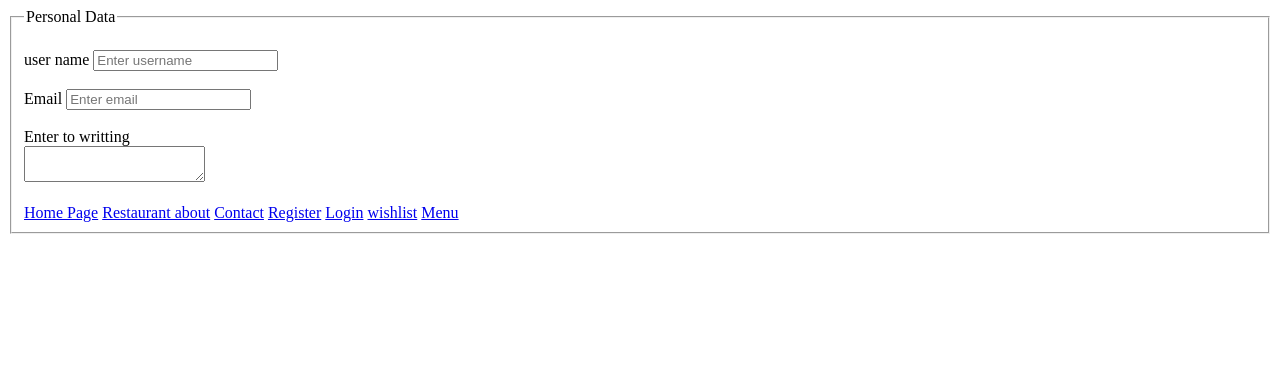
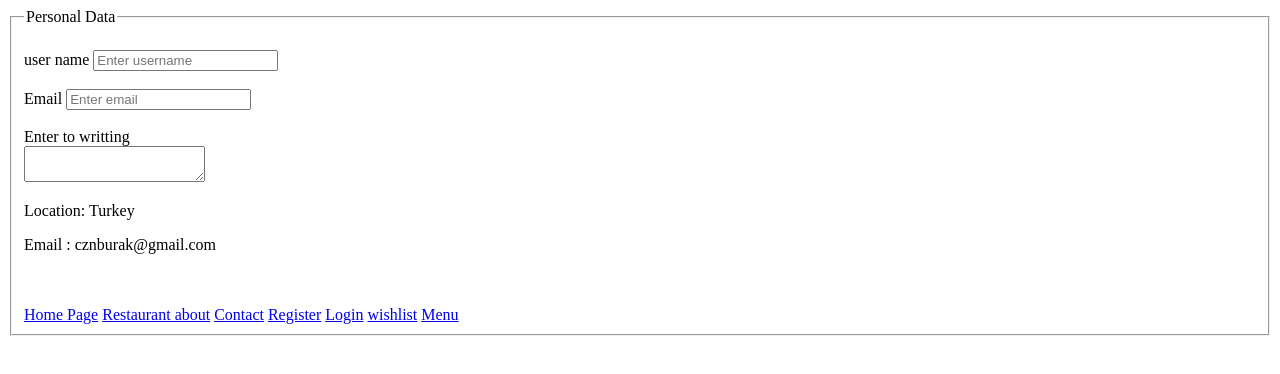
Before and after one commit to abd-abusaif/Html_Project, a plain HTML site: page contact.html in a window 1280 px wide. Drawn offline with Linux system fonts and the light colour scheme.

Commit message:
Add files via upload

```diff
--- a/contact.html
+++ b/contact.html
@@ -23,6 +23,10 @@
             <textarea >
 
             </textarea>
+            <br>
+            <p>Location: Turkey</p>
+
+            <p>Email : cznburak@gmail.com</p>
     <br><br>
     <a href="index.html">Home Page</a>
     <a href="about.html">Restaurant about</a>
```
Also changed, not shown: index.html (+1 -0 lines).
